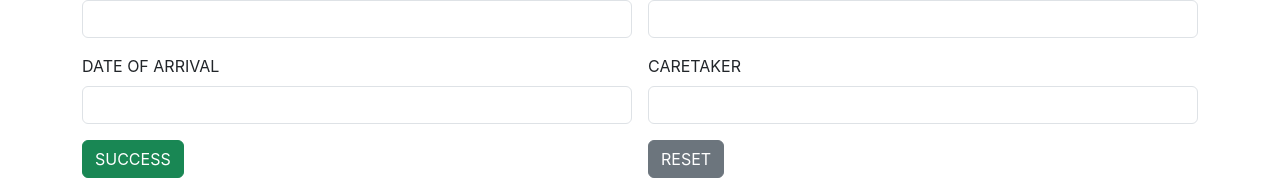
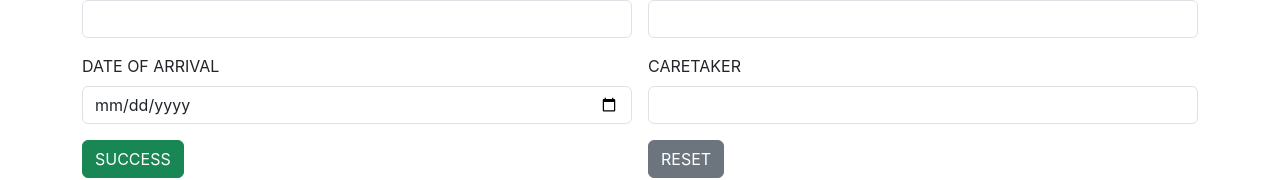
Before and after one commit to safabeegum/ZOO-APP-REACT, a React (Create React App) app: page / in a window 1280 px wide. Shown: the part 370-550 px from the top of the page. Built offline with nearby package versions, Linux system fonts and the light colour scheme.

Commit message:
Completed

```diff
--- a/src/components/AddAnimals.jsx
+++ b/src/components/AddAnimals.jsx
@@ -54,7 +54,7 @@ const AddAnimals = () => {
 
                         <div className="col col-12 col-sm-6 col-md-6 col-lg-6 col-xl-6 col-xxl-6">
                             <label htmlFor="" className="form-label">DATE OF ARRIVAL</label>
-                            <input type="text" className="form-control" />
+                            <input type="date" name="" id="" className="form-control" />
                         </div>
 
                         <div className="col col-12 col-sm-6 col-md-6 col-lg-6 col-xl-6 col-xxl-6">
```
